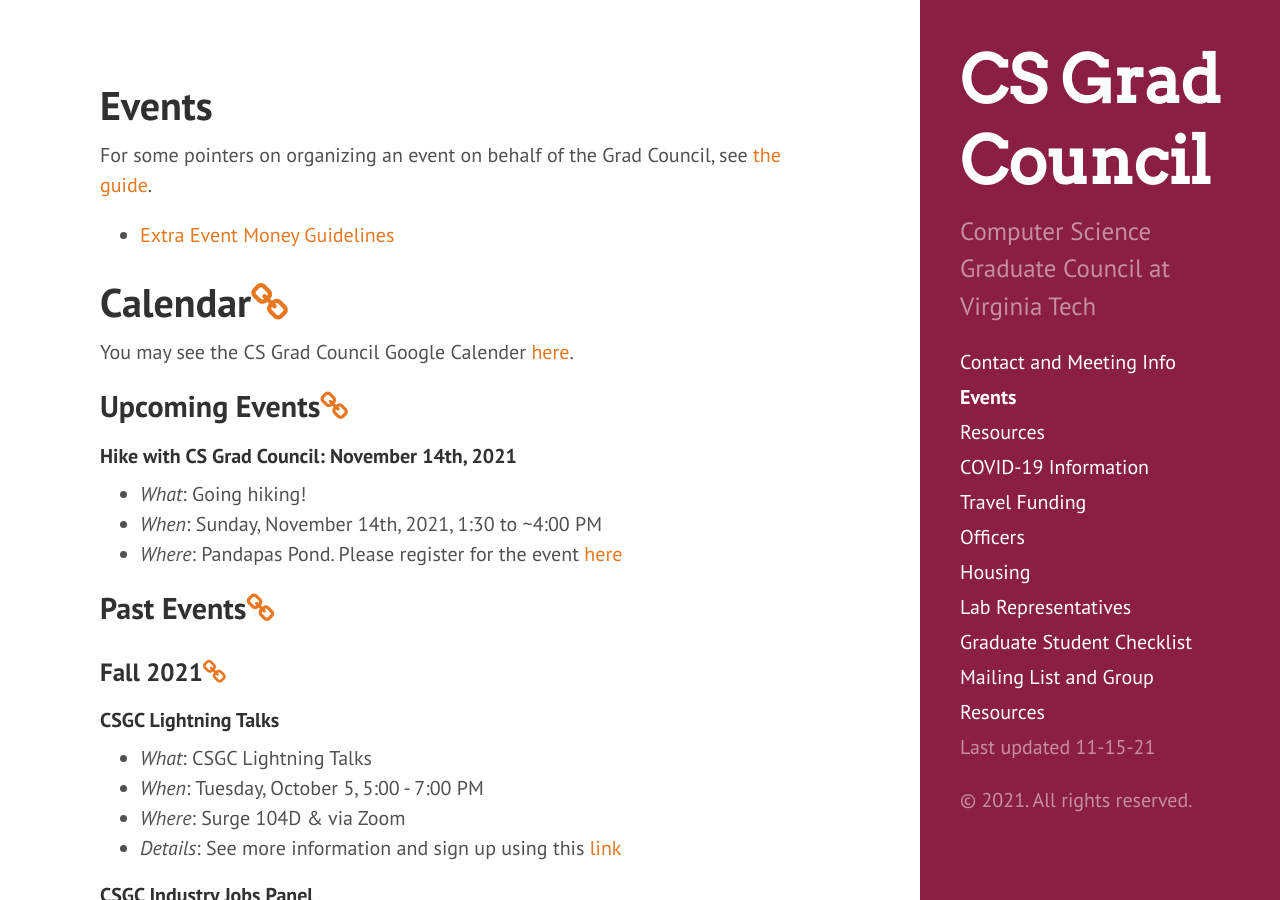
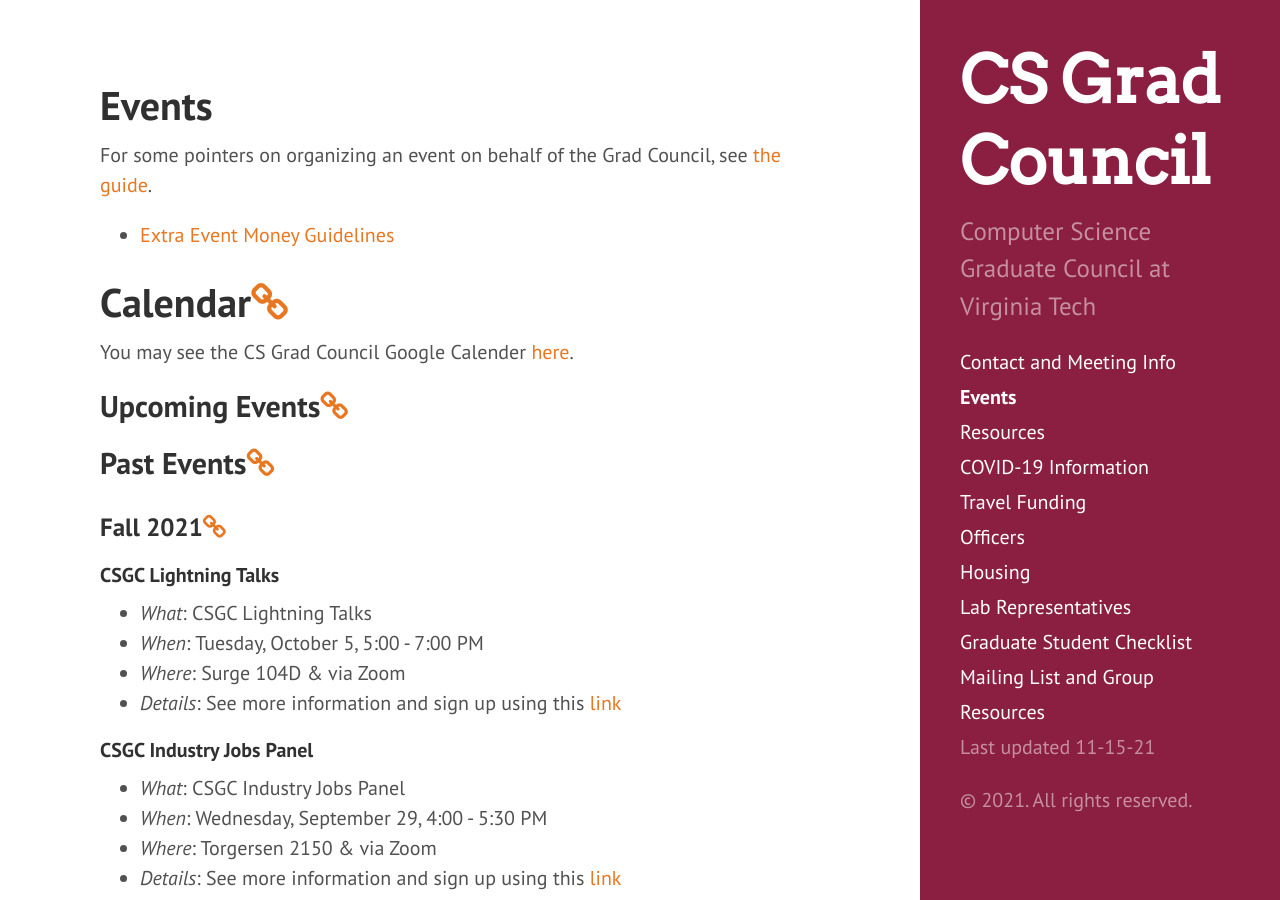
Before and after one commit to CSGraduateCouncil-VirginiaTech/csgc-website, a Jekyll site: the page built from events.md, in a window 1280 px wide and 900 px high. Built offline with Jekyll 4.4.1, drawn with Linux system fonts in a browser that asks for light colours.

Commit message:
Removing the Hike

```diff
--- a/events.md
+++ b/events.md
@@ -12,12 +12,6 @@
 You may see the CS Grad Council Google Calender [here](https://calendar.google.com/calendar?cid=dnQuZWR1X240bnQ0aGdlNTBrdjdqajFjZDN1NzllaW1rQGdyb3VwLmNhbGVuZGFyLmdvb2dsZS5jb20).
 
 ## <a name="UpcomingEvents"></a>Upcoming Events<a href="#UpcomingEvents"><i class="fa fa-link" aria-hidden="true"></i></a>
-
-#### Hike with CS Grad Council: November 14th, 2021
-
-- *What*: Going hiking!
-- *When*: Sunday, November 14th, 2021, 1:30 to ~4:00 PM
-- *Where*: Pandapas Pond. Please register for the event [here](https://forms.gle/FUWxBfbx7sLi4uaK6)
 
 ## <a name="PastEvents"></a>Past Events<a href="#PastEvents"><i class="fa fa-link" aria-hidden="true"></i></a>
 
```
